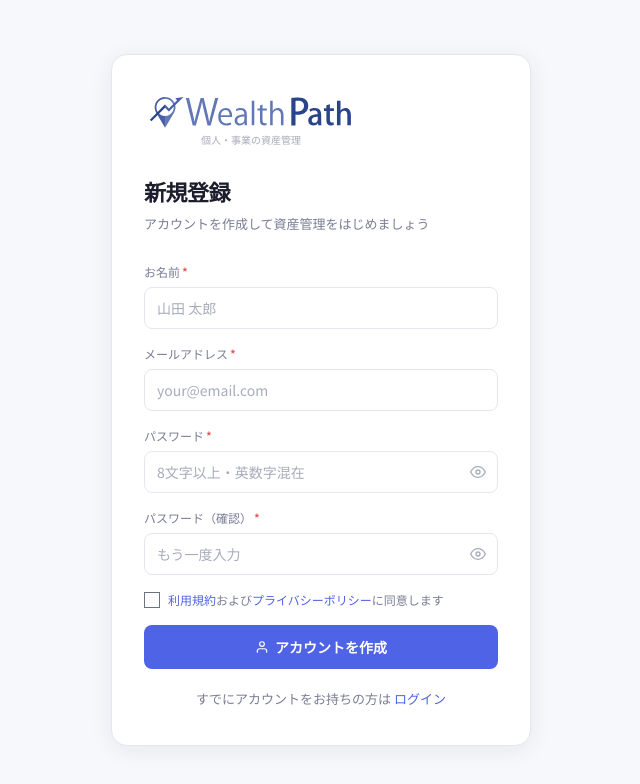
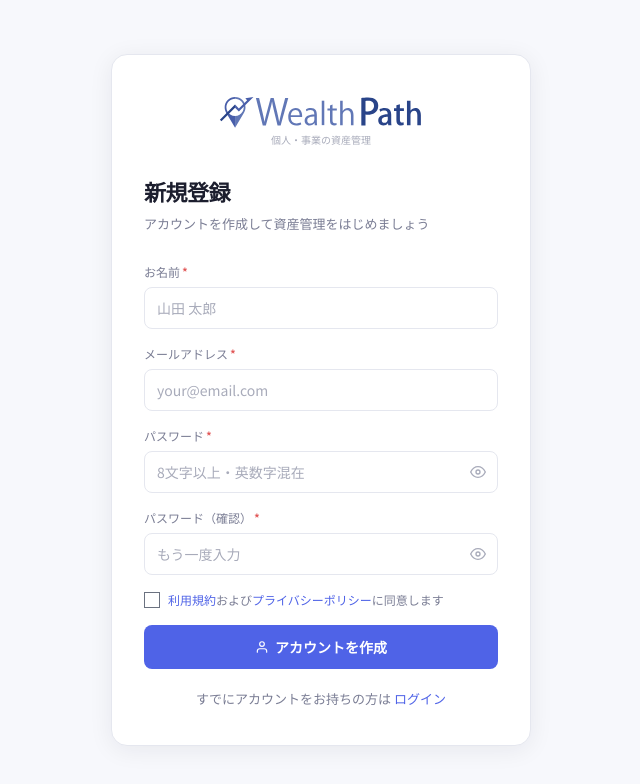
Before and after one commit to hiroba-develop/WealthPath_Demo, a React (Vite) app: page /WealthPath_Demo/register in a window 1280 px wide. Shown: the top 784 px of the page, without its empty margins (319-959 px from the left). Built offline with nearby package versions, Linux system fonts and the light colour scheme.

Commit message:
ロゴ位置微調整

```diff
--- a/src/pages/Register.tsx
+++ b/src/pages/Register.tsx
@@ -595,8 +595,9 @@ export default function Register() {
       <style>{sharedCss + obCss}</style>
       <div className="auth-page">
         <div className="auth-card">
-          <AuthLogo />
-
+          <div style={{ display: "flex", justifyContent: "center", marginBottom: 0 }}>
+            <AuthLogo />
+          </div>
           <h1 className="auth-title">新規登録</h1>
           <p className="auth-subtitle">アカウントを作成して資産管理をはじめましょう</p>
 
```
